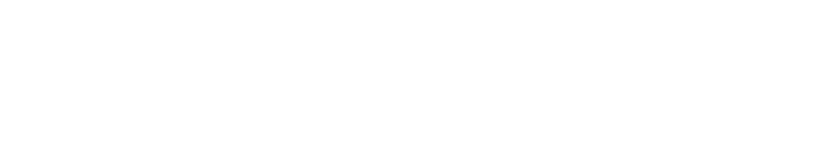
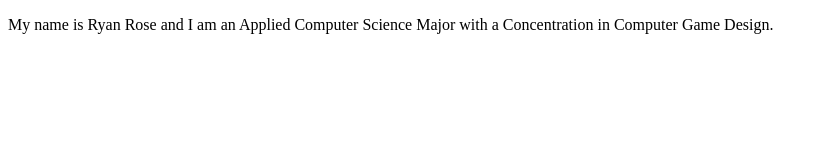
Before and after one commit to Pikminfan1/Pikminfan1.github.io, a plain HTML site: page index.html in a window 1280 px wide. Shown: the whole page, without its empty margins (0-823 px from the left). Drawn offline with Linux system fonts and the light colour scheme.

Commit message:
Added Paragraph

```diff
--- a/index.html
+++ b/index.html
@@ -3,4 +3,8 @@
 	<head>
 		<title>Ryan Rose Portfolio</title>
 	</head>
+	<body>
+		<p>My name is Ryan Rose and I am an Applied Computer Science Major with a Concentration in Computer Game Design.</p>
+	</body>
+
 </html>
```
